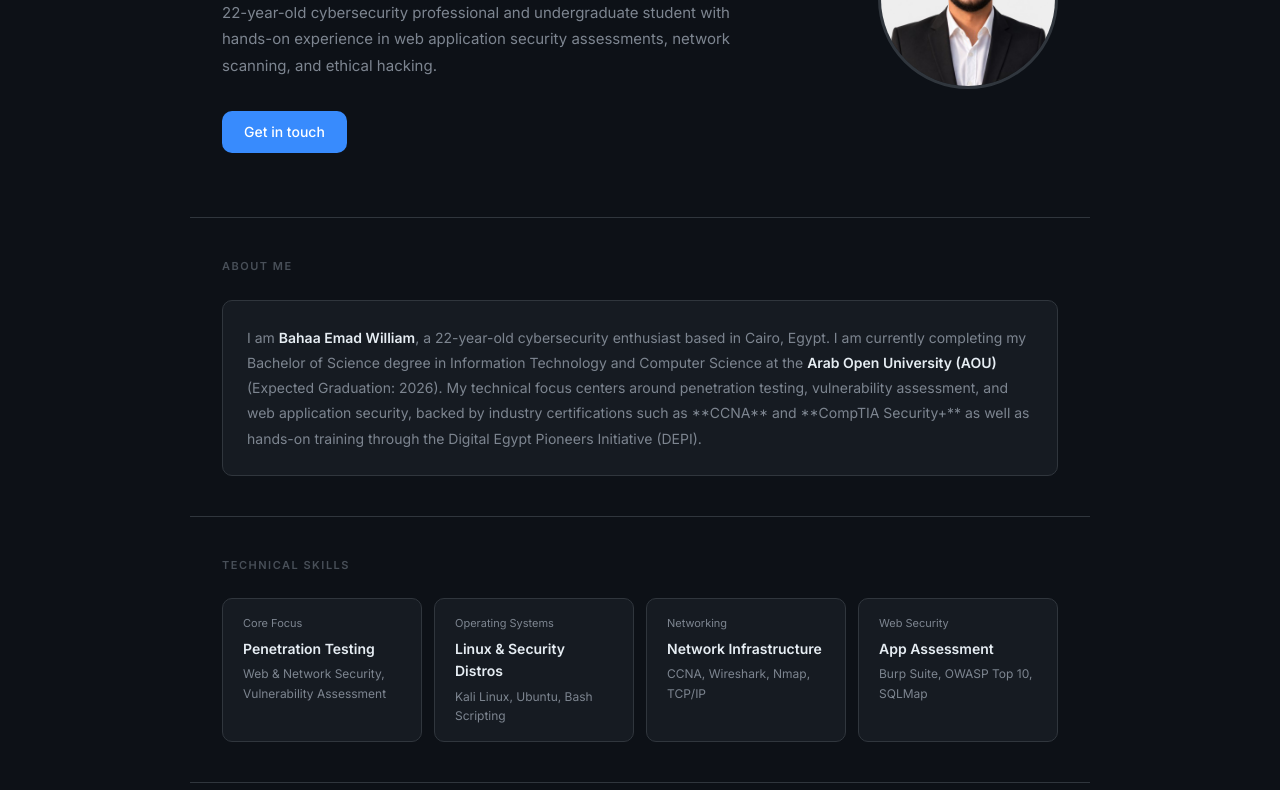
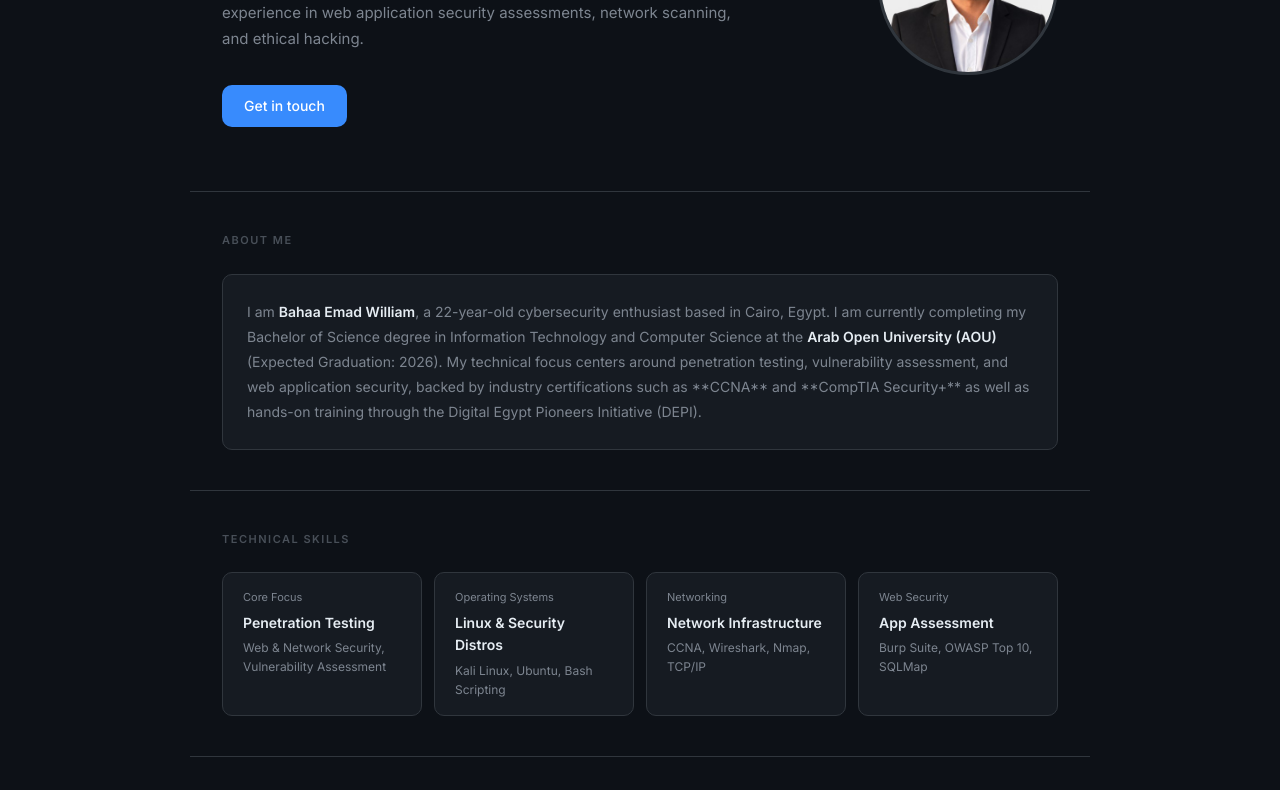
Before and after one commit to bahaaa904/portfolio, a plain HTML site: page index.html in a window 1280 px wide. Shown: the part 298-1088 px from the top of the page. Drawn offline with Linux system fonts and the light colour scheme.

Commit message:
index.html

```diff
--- a/index.html
+++ b/index.html
@@ -273,7 +273,7 @@
   <div class="hero-text">
     <div class="badge">Open to opportunities</div>
     <h1>Penetration Tester<br>&amp; <em>Vulnerability Analyst</em></h1>
-    <p class="hero-sub">22-year-old cybersecurity professional and undergraduate student with hands-on experience in web application security assessments, network scanning, and ethical hacking.</p>
+    <p class="hero-sub"> experience in web application security assessments, network scanning, and ethical hacking.</p>
     <div class="cta-row">
       <a href="#contact" class="btn-primary">Get in touch</a>
     </div>
```
